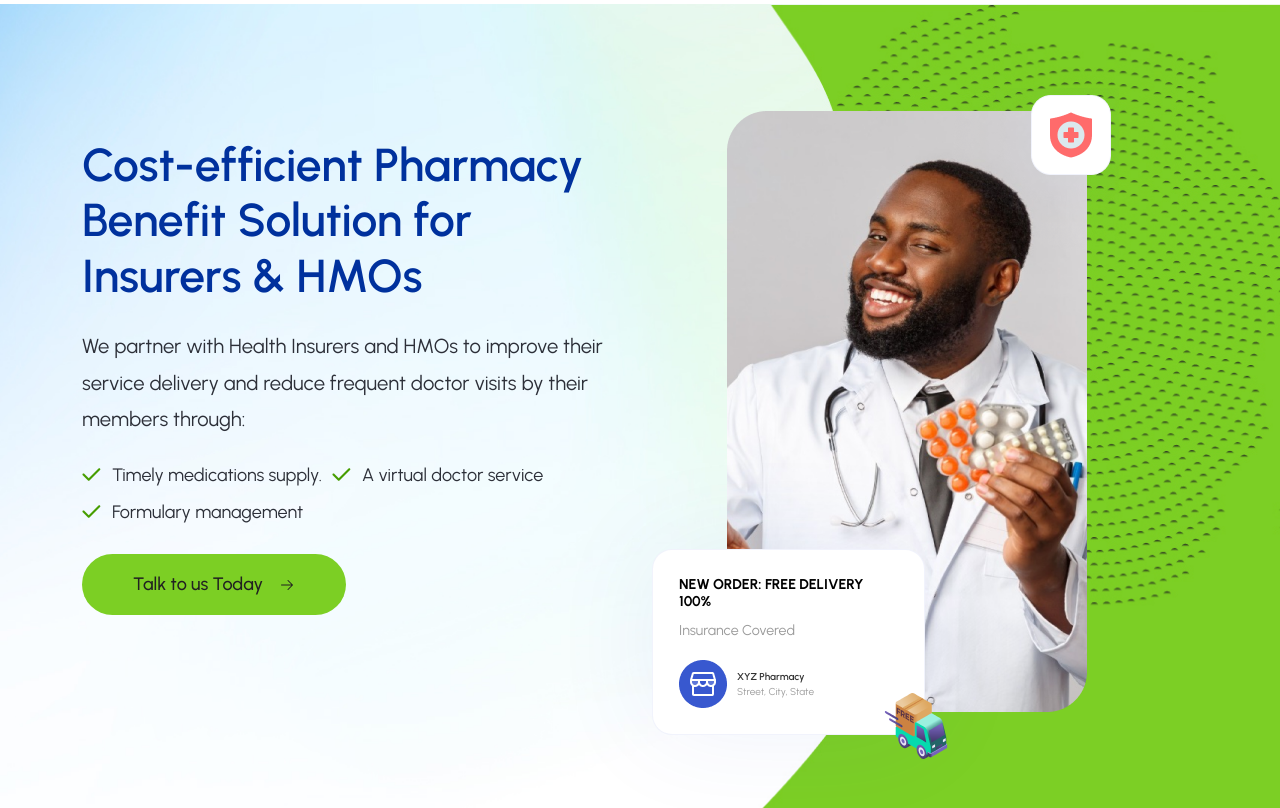
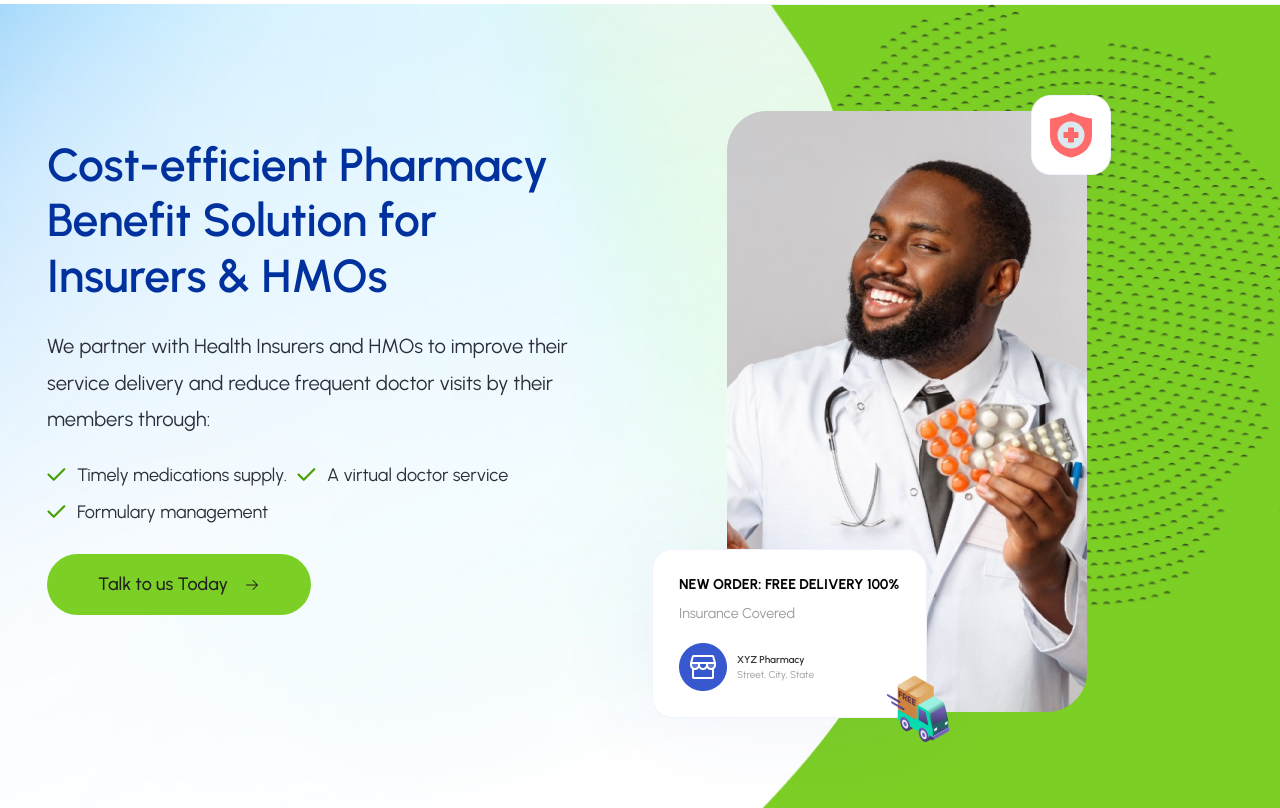
Before and after one commit to akibslab/medical, a plain HTML site: page index.html in a window 1280 px wide. Shown: the part 88-896 px from the top of the page. Drawn offline with nearby package versions, Linux system fonts and the light colour scheme.

Commit message:
Minor Change

```diff
--- a/assets/css/style.css
+++ b/assets/css/style.css
@@ -12,6 +12,9 @@ img {
     max-width: 100%;
 }
 
+.container {
+    max-width: 1210px;
+}
 
 /*
 * ===============================
@@ -162,7 +165,7 @@ h1 {
     position: absolute;
     left: -75px;
     top: 461px;
-    max-width: 273px;
+    max-width: 275px;
     width: 100%;
     background: #FFFFFF;
     border: 1px solid rgba(56, 88, 207, 0.07);
--- a/assets/js/main.js
+++ b/assets/js/main.js
@@ -7,6 +7,9 @@
 		$('#menu').slicknav({
 	        closeOnClick:true,
 	    });
+
+	    // Add an Class to the <li> if has Submenu
+    	$('.header .main-menu ul li:has(ul)').addClass('has-submenu');
 
     });
 
```
